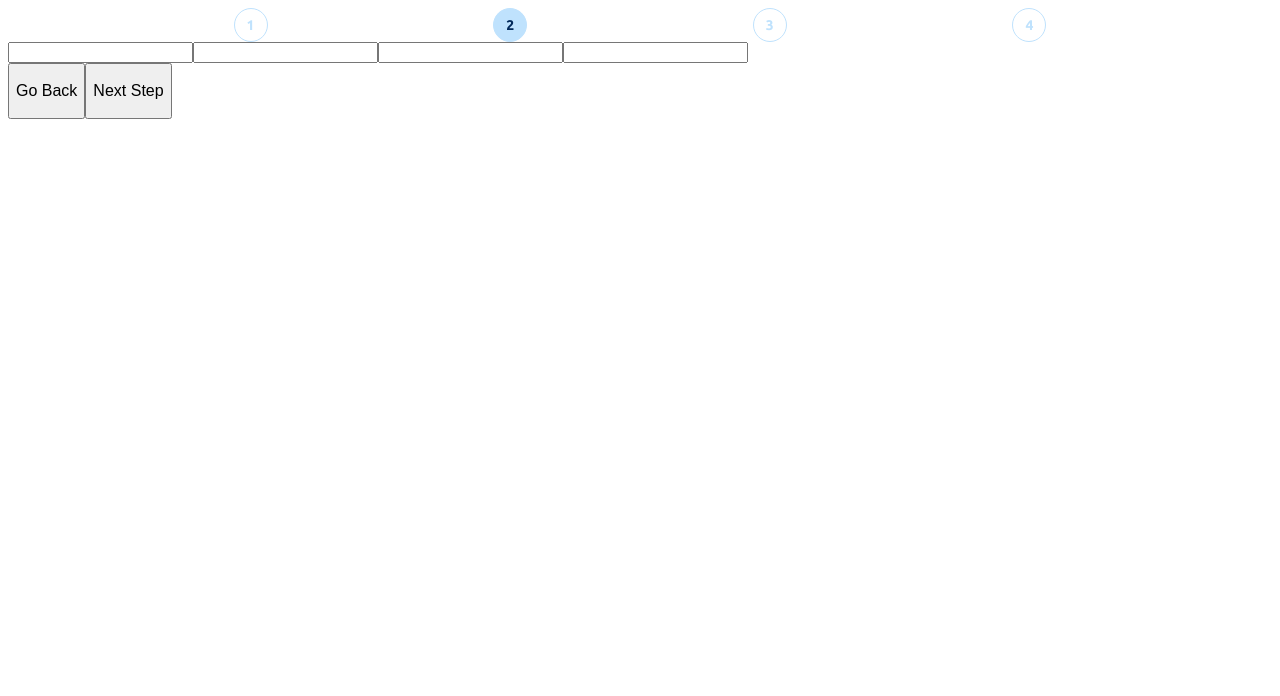
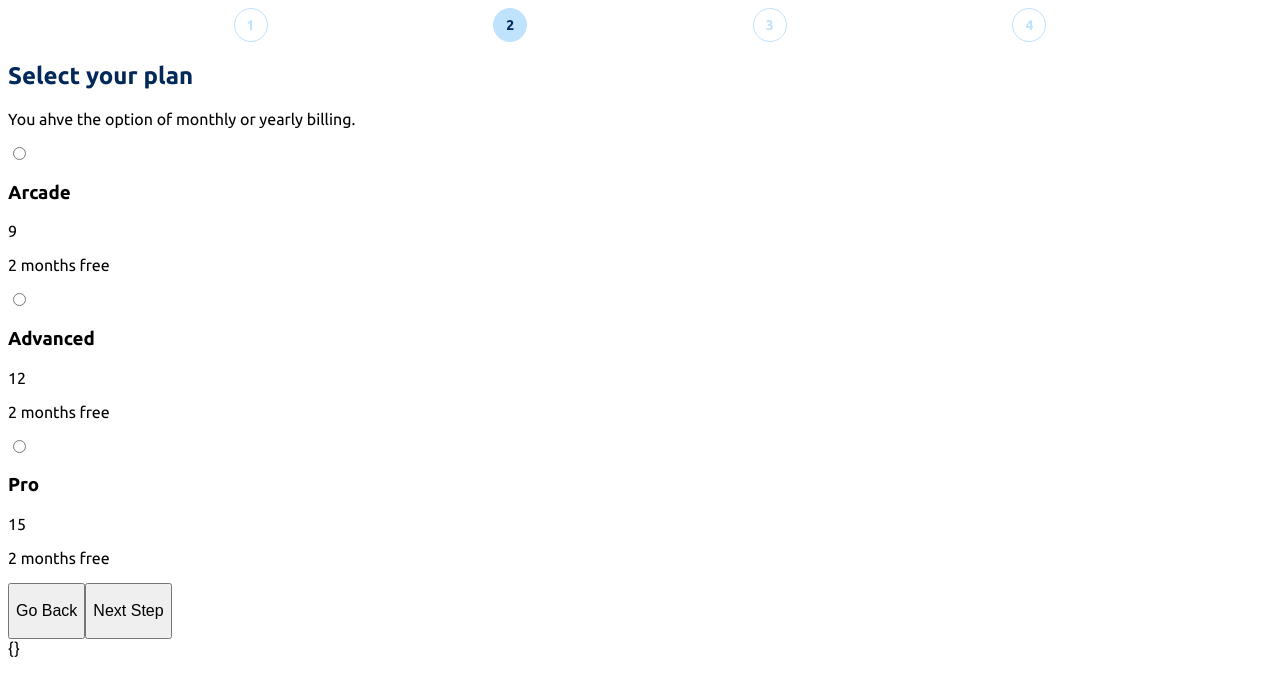
Before and after one commit to calebsg225/FM-multi-step-form, a React (Create React App) app: page / in a window 1280 px wide. Both pictures are taken after a click on the button "Next Step". Shown: the top 696 px of the page. Built offline with nearby package versions, Linux system fonts and the light colour scheme; the HTML template or start-up script is replaced by a standard one.

Commit message:
add basic plan selection

```diff
--- a/src/components/Form/Form.tsx
+++ b/src/components/Form/Form.tsx
@@ -26,13 +26,14 @@ const Form = ({ selectedSection, setSelectedSection }: FormProps) => {
     <main className="form-container">
       <section className="input-section-container">
         <form>
-          <InfoFormSection handleInput={handleInput}/>
-          <PlanFormSection/>
+          <InfoFormSection handleInput={handleInput} isSelected={selectedSection === 1}/>
+          <PlanFormSection handleInput={handleInput} isSelected={selectedSection === 2}/>
           <AddOnFormSection/>
           <SummarySection/>
         </form>
       </section>
       <FormNav selectedSection={selectedSection} setSelectedSection={setSelectedSection}/>
+      {JSON.stringify(form)}
     </main>
   )
 }
--- a/src/components/Form/FormSections/InfoFormSection.tsx
+++ b/src/components/Form/FormSections/InfoFormSection.tsx
@@ -6,17 +6,20 @@
 
 interface InfoFormSectionProps {
   handleInput: (e: React.ChangeEvent<HTMLInputElement>) => void;
+  isSelected: boolean;
 }
 
-const InfoFormSection = ({handleInput}: InfoFormSectionProps) => {
-  return (
+const InfoFormSection = ({handleInput, isSelected}: InfoFormSectionProps) => {
+  return isSelected ? (
     <div className="info-form-section-container">
+      <h2>Personal Info</h2>
+      <p>Please provide your name, email address, and phone number.</p>
       <input type="text" name="firstName" onChange={handleInput}/>
       <input type="text" name="lastName" onChange={handleInput}/>
       <input type="text" name="emailAddress" onChange={handleInput}/>
       <input type="text" name="phoneNumber" onChange={handleInput}/>
     </div>
-  );
+  ) : <></>;
 }
 
 export default InfoFormSection;
--- a/src/components/Form/FormSections/PlanFormSection.tsx
+++ b/src/components/Form/FormSections/PlanFormSection.tsx
@@ -2,10 +2,32 @@
 //    type of plan (toggle between selections)
 // **toggle between yearly and monthly plans here
 
-const PlanFormSection = () => {
-  return (
-    <></>
-  );
+interface PlanFormSectionProps {
+  handleInput: (e: React.ChangeEvent<HTMLInputElement>) => void;
+  isSelected: boolean;
+}
+
+const PlanFormSection = ({handleInput, isSelected}: PlanFormSectionProps) => {
+  return isSelected ? (
+    <div className="plan-form-section-container">
+      <h2>Select your plan</h2>
+      <p>You ahve the option of monthly or yearly billing.</p>
+      {[
+        {"title": "Arcade", "price": "9", "period": "monthly"},
+        {"title": "Advanced", "price": "12", "period": "monthly"},
+        {"title": "Pro", "price": "15", "period": "monthly"}
+      ].map((v, i) =>
+        <label className={`plan-selection`}>
+          <input type="radio" name="plan" onChange={handleInput} id={v.title.toLowerCase()} value={v.title.toLowerCase()} />
+          <div>
+            <h3>{v.title}</h3>
+            <p>{v.price}</p>
+            <p>2 months free</p>
+          </div>
+        </label>
+      )}
+    </div>
+  ) : <></>;
 }
 
 export default PlanFormSection;
--- a/src/index.css
+++ b/src/index.css
@@ -35,4 +35,8 @@ nav .navbarItem .navItemText {
   display: none;
 }
 
+.form-container form h2 {
+  color: hsl(213, 96%, 18%);
+}
+
 /*# sourceMappingURL=index.css.map */
--- a/src/sass/_form.scss
+++ b/src/sass/_form.scss
@@ -1,4 +1,12 @@
 .form-container {
-  .upper-form-container {}
-  .form-footer-navigation {}
+  form {
+    h2 {
+      color: $marine_blue;
+    }
+    .plan-form-section-container {
+      label {
+      }
+    }
+  }
+  .form-navigation {}
 }
--- a/src/sass/_formNav.scss
+++ b/src/sass/_formNav.scss
@@ -1,2 +1,3 @@
 .form-navigation {
+
 }
```
Also changed, not shown: 1 other file (tests, documents, lock files or other folders).
